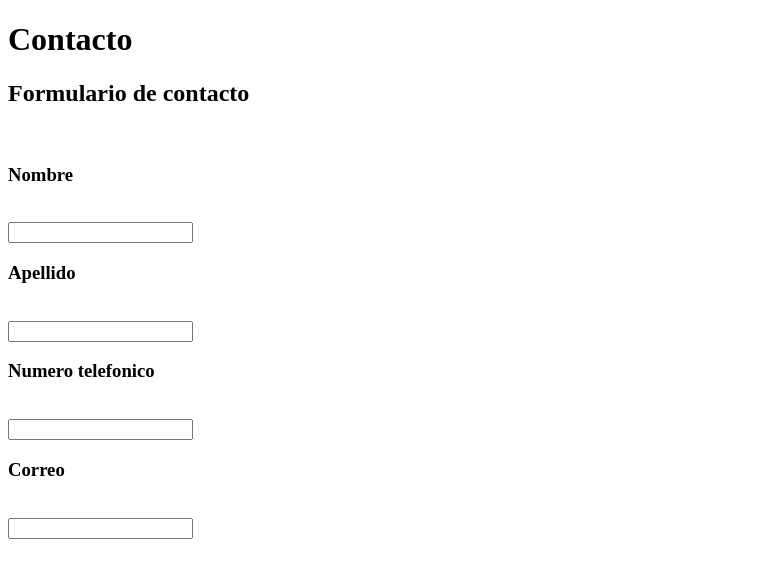
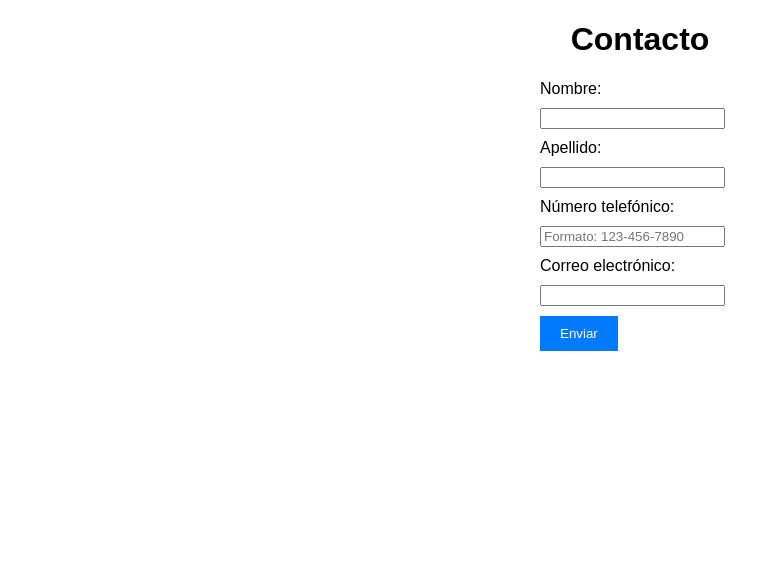
Before and after one commit to cosyfps/programacion-web-006d, a Python web app: template templates/contacto.html in a window 1280 px wide. Shown: the top 578 px of the page, without its empty margins (0-780 px from the left). Run offline with Jinja, Linux system fonts and the light colour scheme; the template is opened without the code that fills it, so the values that code supplies are empty.

Commit message:
Este es mi comentario para el commit:  le di una estructura al formulario de contacto añadiendo color a los botones de submit   ajustando el formulario para que quedara centrado

```diff
--- a/templates/contacto.html
+++ b/templates/contacto.html
@@ -2,24 +2,60 @@
 <html lang="en">
 
 <head>
-
     <meta charset="UTF-8">
     <meta name="viewport" content="width=device-width, initial-scale=1.0">
-    <title>Document</title>
+    <title>Formulario de Contacto</title>
+    <style>
+        body {
+            font-family: Arial, sans-serif;
+        }
 
+        form {
+            max-width: 200px;
+            margin: 0 auto;
+        }
+
+        h1 {
+            text-align: center;
+        }
+
+        label,
+        input {
+            display: block;
+            margin-bottom: 10px;
+        }
+
+        input[type="submit"] {
+            padding: 10px 20px;
+            background-color: #007bff;
+            color: #fff;
+            border: none;
+            cursor: pointer;
+        }
+
+        input[type="submit"]:hover {
+            background-color: #0056b3;
+        }
+    </style>
 </head>
 
 <body>
-    <div><h1>Contacto</h1> </div>
-    <h2><label>Formulario de contacto</label></h2><br>
-    <h3>Nombre</h3><br>
-    <input type="text" name="" id="">
-    <h3>Apellido</h3><br>
-    <input type="text" name="" id="">
-    <h3>Numero telefonico</h3><br>
-    <input type="text" name="" id="">
-    <h3>Correo</h3><br><input type="text" name="" id="">
+    <h1>Contacto</h1>
+    <form action="#" method="post">
+        <label for="nombre">Nombre:</label>
+        <input type="text" id="nombre" name="nombre" required>
 
+        <label for="apellido">Apellido:</label>
+        <input type="text" id="apellido" name="apellido" required>
+
+        <label for="telefono">Número telefónico:</label>
+        <input type="tel" id="telefono" name="telefono" pattern="[0-9]{3}-[0-9]{3}-[0-9]{4}" placeholder="Formato: 123-456-7890" required>
+
+        <label for="correo">Correo electrónico:</label>
+        <input type="email" id="correo" name="correo" required>
+
+        <input type="submit" value="Enviar">
+    </form>
 </body>
 
 </html>
```
